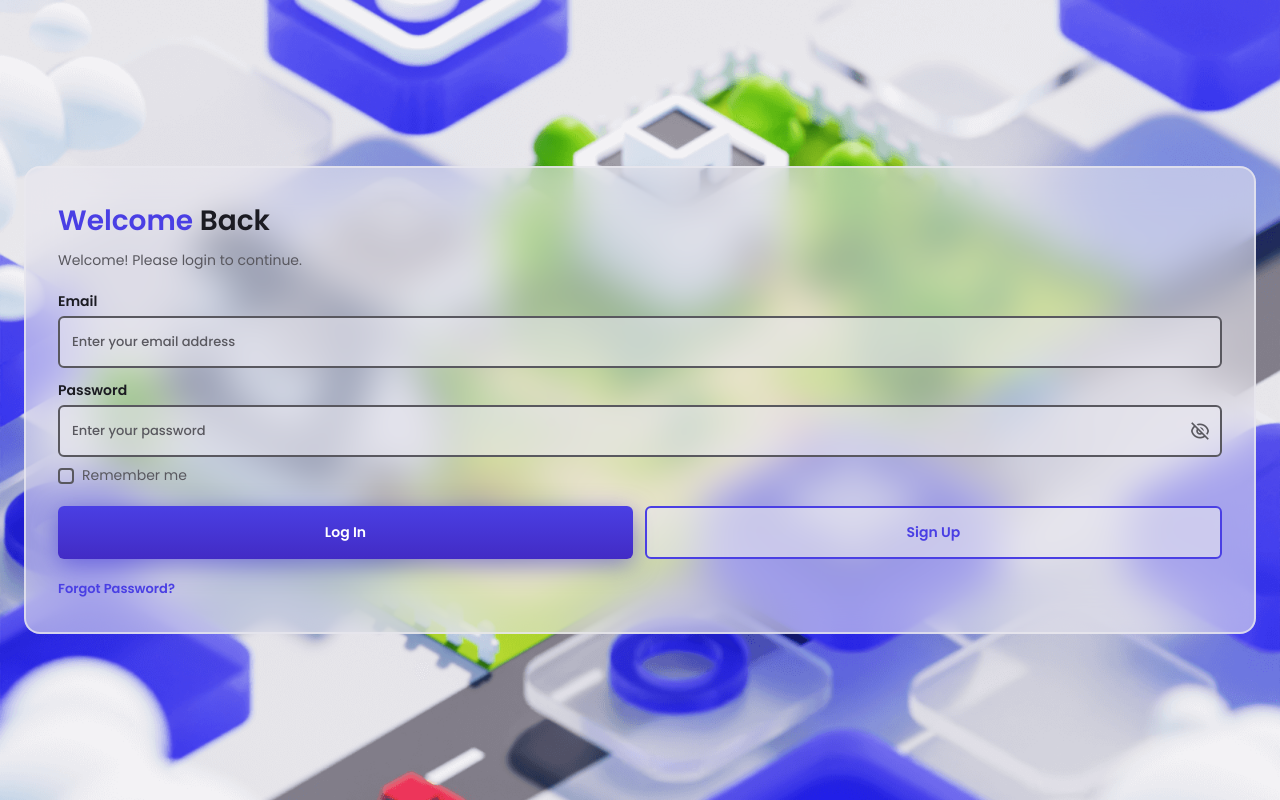
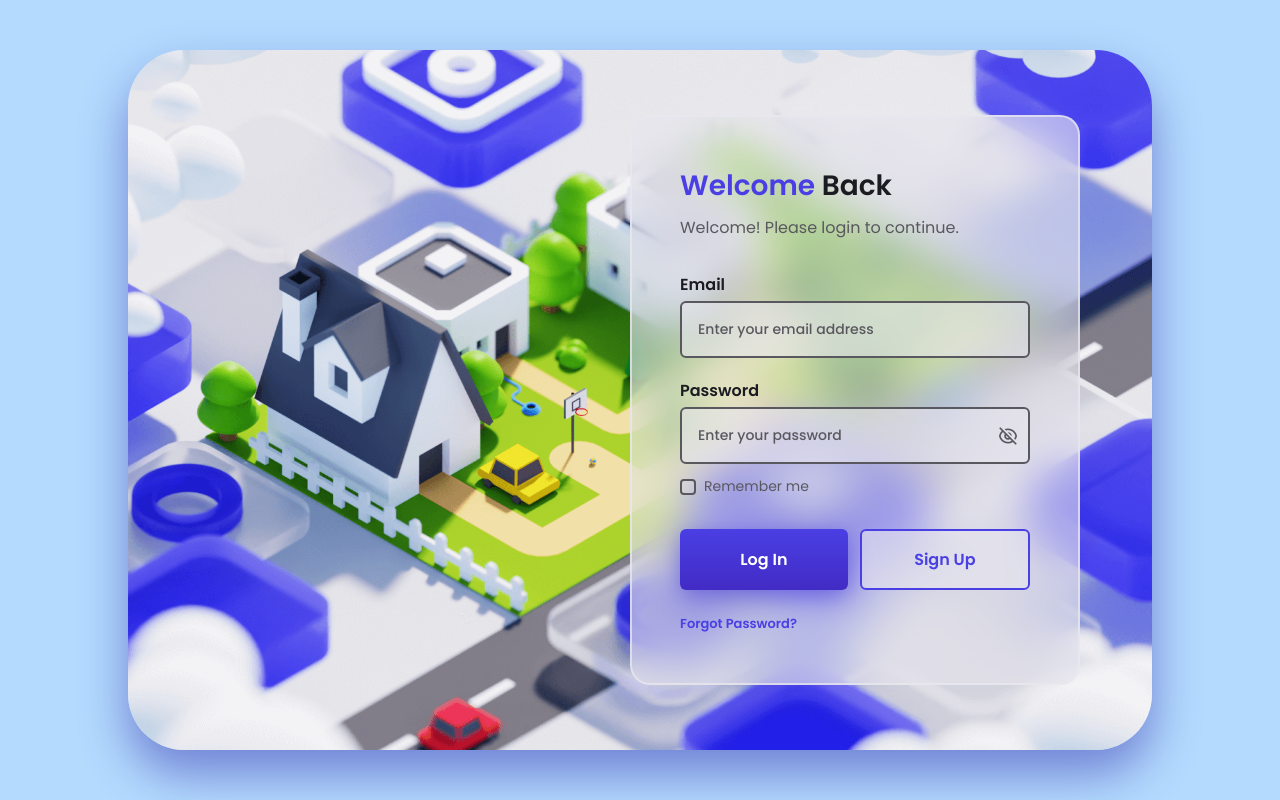
Before and after one commit to jbramirez03/Login-form, a plain HTML site: page index.html in a window 1280 px wide. Drawn offline with nearby package versions, Linux system fonts and the light colour scheme.

Commit message:
added responsive page breaks;

```diff
--- a/assets/css/styles.css
+++ b/assets/css/styles.css
@@ -248,6 +248,86 @@ img {
 /*=============== BREAKPOINTS ===============*/
 /* For small devices */
 
+@media screen and (max-width: 360px) {
+  .login__buttons {
+    flex-direction: column;
+  }
+}
+
 /* For medium devices */
 
+@media screen and (min-width: 576px) {
+  .login__form {
+    width: 450px;
+    justify-self: center;
+  }
+}
+
 /* For large devices */
+
+@media screen and (min-width: 1064px) {
+  .container {
+    height: 100vh;
+    display: grid;
+    place-items: center;
+  }
+
+  .login__content {
+    width: 1024px;
+    height: 600px;
+  }
+
+  .login__img {
+    border-radius: 3.5rem;
+    box-shadow: 0 24px 48px hsla(244, 75%, 36%, 0.45);
+  }
+
+  .login__form {
+    justify-self: flex-end;
+    margin-right: 4.5rem;
+  }
+}
+
+@media screen and (min-width: 1200px) {
+  .login__content {
+    height: 700px;
+  }
+
+  .login__form {
+    row-gap: 2rem;
+    padding: 3rem;
+    border-radius: 1.25rem;
+    border: 2.5px solid hsla(244, 16%, 92%, 0.75);
+  }
+
+  .login__description,
+  .login__label,
+  .login__button {
+    font-size: var(--normal-font-size);
+  }
+
+  .login__inputs {
+    row-gap: 1.25rem;
+    margin-bottom: 0.75rem;
+  }
+
+  .login__input {
+    border: 2.5px solid var(--text-color);
+    padding: 1rem;
+    font-size: var(--small-font-size);
+  }
+
+  .login__input:focus,
+  .login__input:valid {
+    border: 2.5px solid var(--first-color);
+  }
+
+  .login__button {
+    padding-block: 1rem;
+    margin-bottom: 1.25rem;
+  }
+
+  .login__button-ghost {
+    border: 2.5px solid var(--first-color);
+  }
+}
```
